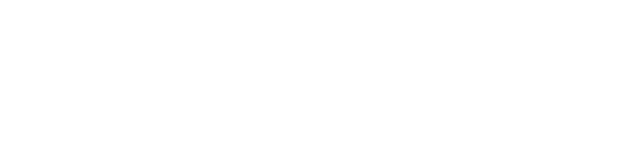
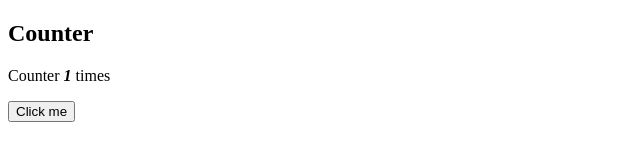
Before and after one commit to vapinedo/React-UnderTheHood, a plain HTML site: page index.html in a window 1280 px wide. Shown: the whole page, without its empty margins (0-640 px from the left). Drawn offline with Linux system fonts and the light colour scheme.

Commit message:
Conceptual Aside: POJO

```diff
--- a/index.html
+++ b/index.html
@@ -9,7 +9,7 @@
 
 <body>
     <main id="app"></main>
-    <script src="app.js"></script>
+    <script src="pojo.js"></script>
 </body>
 
 </html>
--- /dev/null
+++ b/pojo.js
@@ -0,0 +1,67 @@
+let markup = {
+    type: "article",
+    children: [
+        {
+            type: "h2",
+            children: [
+                {
+                    type: "text",
+                    value: "Counter"
+                }
+            ]
+        },
+        {
+            type: "p",
+            children: [
+                {
+                    type: "text",
+                    value: "Counter"
+                },
+                {
+                    type: "strong",
+                    children: [
+                        {
+                            type: "em",
+                            children: [
+                                {
+                                    type: "text",
+                                    value: " 1"
+                                }
+                            ]
+                        }
+                    ]
+                },
+                {
+                    type: "text",
+                    value: " times"
+                }
+            ]
+        },
+        {
+            type: "button",
+            children: [
+                {
+                    type: "text",
+                    value: "Click me"
+                }
+            ]
+        }
+    ],
+};
+
+const main = document.getElementById("app");
+
+function addElements(pojoElement, parentDOMNode) {
+    let newDOMNode = pojoElement.type === "text"
+        ? document.createTextNode(pojoElement.value)
+        : document.createElement(pojoElement.type);
+
+    if (pojoElement.children) {
+        pojoElement.children.forEach(child => {
+            addElements(child, newDOMNode);
+        });
+    }
+    parentDOMNode.appendChild(newDOMNode);
+}
+
+addElements(markup, main);
```
Also changed, not shown: recursion.js (renamed from app.js).
